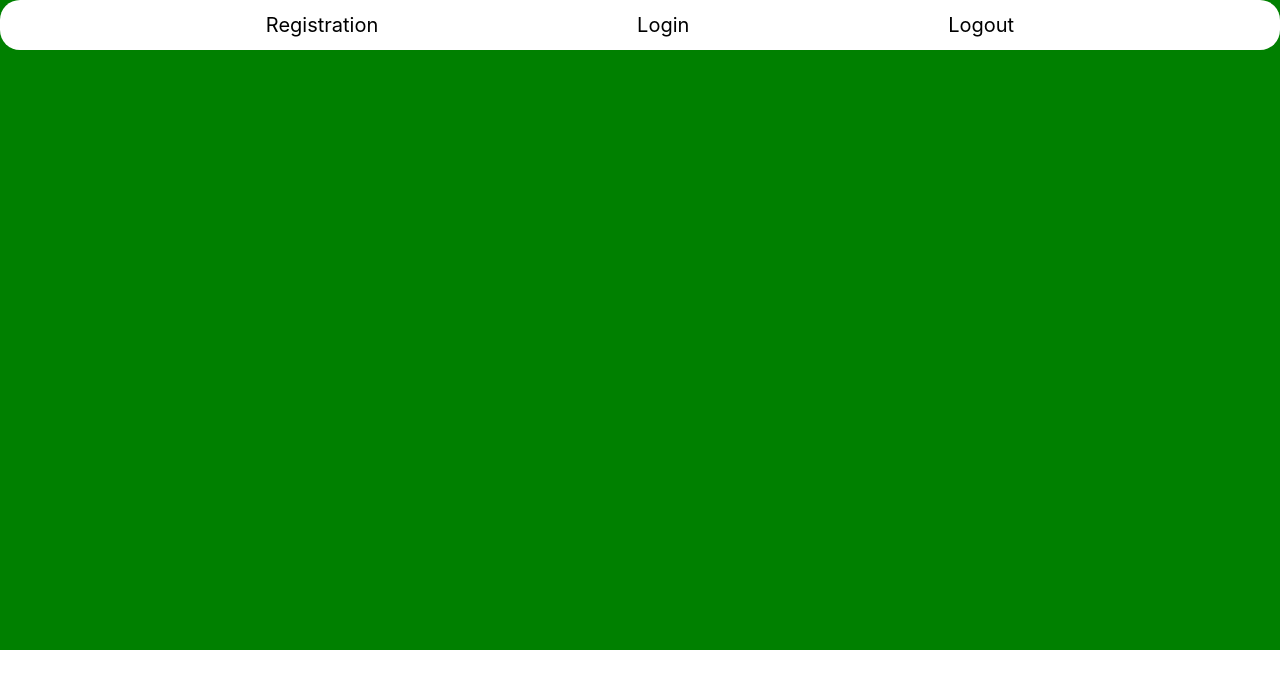
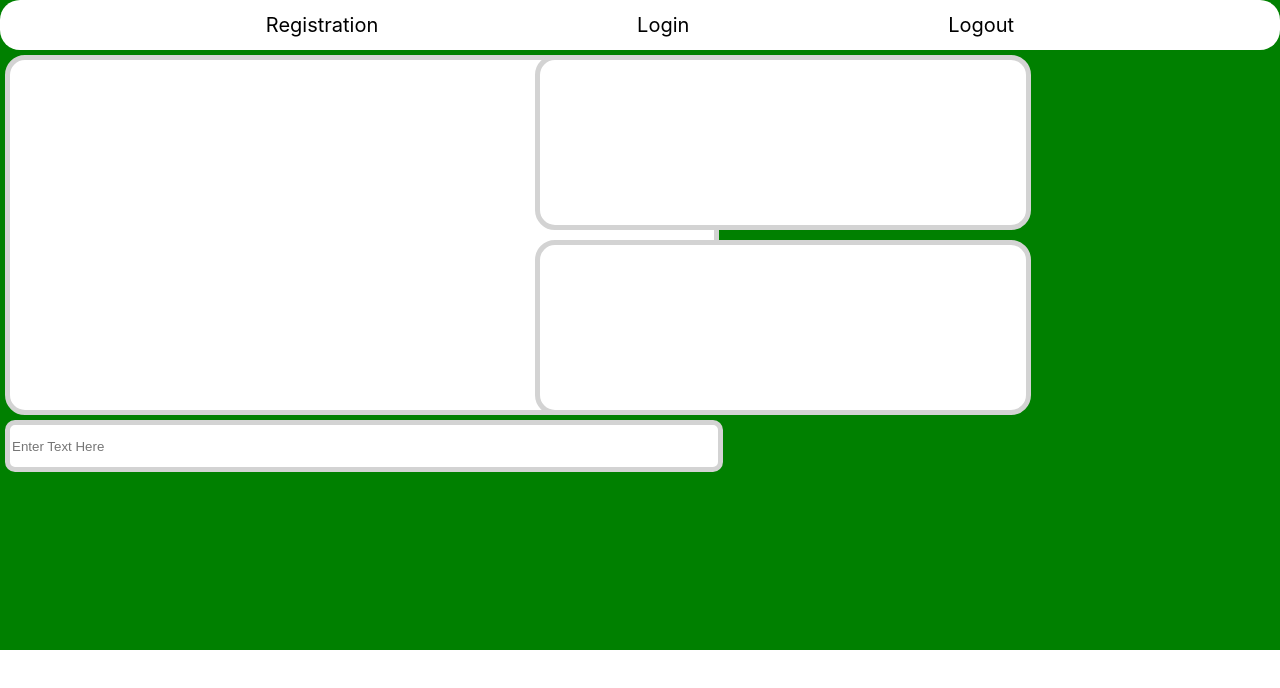
Before and after one commit to keith-kennedy/Python_Text_Adventure_Client_SIde, a React (Create React App) app in the folder textadv/: page /game in a window 1280 px wide. Shown: the top 688 px of the page. Built offline with nearby package versions, Linux system fonts and the light colour scheme.

Commit message:
Got Reg and Login working
Currently working on the game page of the project.

```diff
--- a/textadv/src/App.js
+++ b/textadv/src/App.js
@@ -1,6 +1,7 @@
 import React, { Component } from 'react';
 import './App.css';
 import Home from './home/home'
+import Game from './game/game'
 import { Route } from 'react-router-dom';
 import Registration from './registration/registration';
 import Login from './login/login'
@@ -34,6 +35,7 @@ class App extends Component {
       </div>
       <Route path="/registration" render={props => <Registration {...props} login = {this.handleLogin}/>} />
       <Route path="/login" render={props => <Login {...props} login = {this.handleLogin}/>} />
+      <Route path="/game" render={props => <Game {...props}/>} />
       </div>
       </AppBackground>
     );
--- a/textadv/src/game/game.js
+++ b/textadv/src/game/game.js
@@ -2,27 +2,78 @@ import React, { Component } from 'react';
 import styled from 'styled-components';
 import axios from 'axios';
 
+const WholePage = styled.div`
+    display: flex;
+    flex-direction: row;
+    justify-content: flex-start;
+`
+const Sections = styled.section`
+    display: flex;
+    flex-direction: column;
+    position: absolute;
+    left: 530px;
+    width: 4%;
+`
 const TextBox = styled.div`
     display: flex;
-    justify-content: flex-start
-    width: 50%;
+    width: 350%;
     height:350px;
-    border: 1px solid white;
+    border: 5px solid lightgray;
+    border-radius: 20px;
     background: white;
+    margin: 5px;
 `
-
+const GameInput = styled.input`
+    width: 350%;
+    display: flex;
+    margin: 5px;
+    height: 40px;
+    border-radius: 10px;
+    text-decoration: none
+    border: 5px solid lightgray;
+`
+const ConvoInvo = styled.div`
+    display: flex;
+    width: 950%;
+    height: 165px;
+    border-radius: 20px;
+    margin: 5px;
+    background: white;
+    border: 5px solid lightgray;
+`
 class Game extends Component{
     constructor(){
         super();
+        this.state={
+            north: 'n',
+            south: 's',
+            west: 'w',
+            east: 'e',
+        }
+    }
+    changeHandler = (event) =>{
+        this.setState({[event.target.name]: event.target.value})
+    }
+    getRooms = () => {
+        axios.get('https://textadv.herokuapp.com/admin/adventure/room/', {
 
+        })
     }
     render(){
         return(
+            <WholePage>
             <div>
-                <h1>Rooms of Color</h1>
-                <TextBox>
-                </TextBox>
+                    <TextBox>
+                    </TextBox>
+                    <GameInput placeholder='Enter Text Here' onChange={this.changeHandler}/>
             </div>
+            <Sections>
+                    <ConvoInvo>
+                    </ConvoInvo>
+                    <ConvoInvo>
+                    </ConvoInvo>
+            </Sections>
+            </WholePage>
         )
     }
 }
--- a/textadv/src/home/home.js
+++ b/textadv/src/home/home.js
@@ -27,7 +27,16 @@ const NavItem = styled(NavLink)`
 class Home extends Component{
     constructor(){
         super();
+        this.state ={
+            loggedIn: false
+        }
     }
+    // handleLogout = () => {
+    //     if(loggedIn === true){
+
+    //     }
+    // }
+
     render(){
         return(
         <AppHeader>
--- a/textadv/src/login/login.js
+++ b/textadv/src/login/login.js
@@ -19,14 +19,6 @@ const Input =styled.input`
     height: 30px;
     margin: 5px;
 `
-const Btn = styled(NavLink)`
-    text-decoration: none;
-    color: black;
-    background: white;
-    padding: 20px;
-    border-radius: 20px;
-    margin: 5px;
-`
 
 
 class Login extends Component {
@@ -35,6 +27,7 @@ class Login extends Component {
         this.state = {
             username: '',
             password: '',
+            loggedIn: false,
         }
     }
     changeHandler = (event) => {
@@ -42,6 +35,7 @@ class Login extends Component {
     }
     handleLogin = (event) => {
         event.preventDefault()
+        console.log("lansnjscnk")
         axios.post('https://textadv.herokuapp.com/api/login', {
             username: this.state.username,
             password: this.state.password
@@ -49,6 +43,7 @@ class Login extends Component {
         .then(response => {
             console.log(response, "response line 50 of log in")
             this.props.login(response.data.key, this.state.username)
+            this.setState({loggedIn: true})
             this.props.history.push('/game')
         })
         .catch(error => {
@@ -62,11 +57,11 @@ class Login extends Component {
         return(
             <RegBox>
                 <h1>Login</h1>
-                    <InputBox>
+                    <InputBox onSubmit={this.handleLogin}>
                         <Input  placeholder="Username" name='username' value={this.state.username} onChange={this.changeHandler} />
-                        <Input  placeholder="Password" name='password'  value={this.state.password} onChange={this.changeHandler}/>
-                        {/* <Route path="/games" render={props => <Game {...props}/>} /> */}
-                        <button onSubmit={this.handleLogin}>Play</button>
+                        <Input type='password' placeholder="Password" name='password'  value={this.state.password} onChange={this.changeHandler}/>
+
+                        <button>Play</button>
                     </InputBox>
             </RegBox>
         )
--- a/textadv/src/registration/registration.js
+++ b/textadv/src/registration/registration.js
@@ -19,14 +19,7 @@ const Input =styled.input`
     height: 30px;
     margin: 5px;
 `
-const Btn = styled(NavLink)`
-    text-decoration: none;
-    color: black;
-    background: white;
-    padding: 20px;
-    border-radius: 20px;
-    margin: 5px;
-`
+
 class Registration extends Component{
     constructor(props){
         super(props);
```
